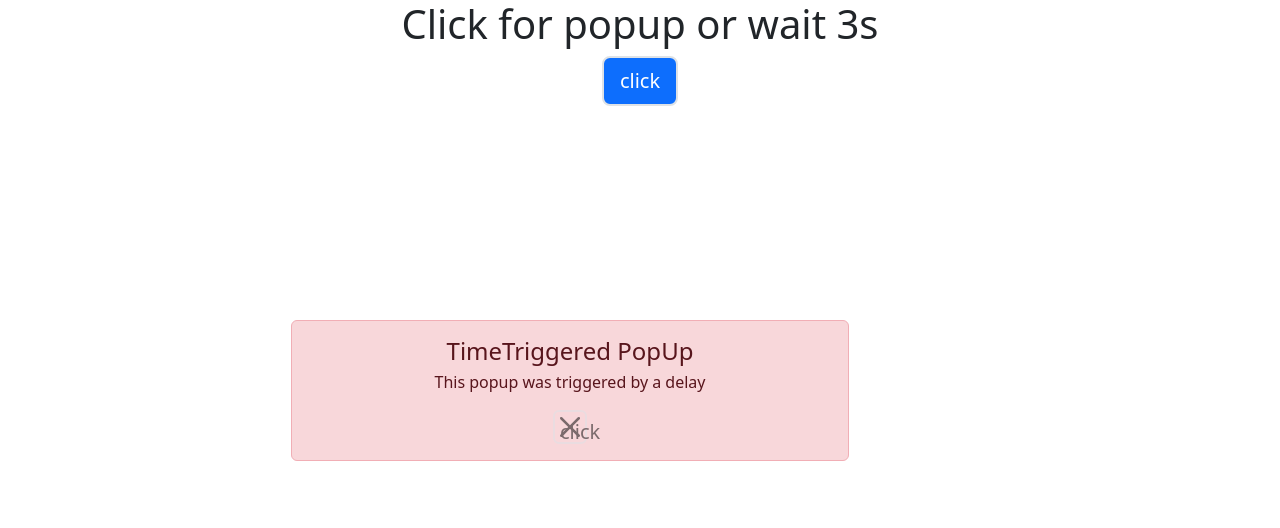
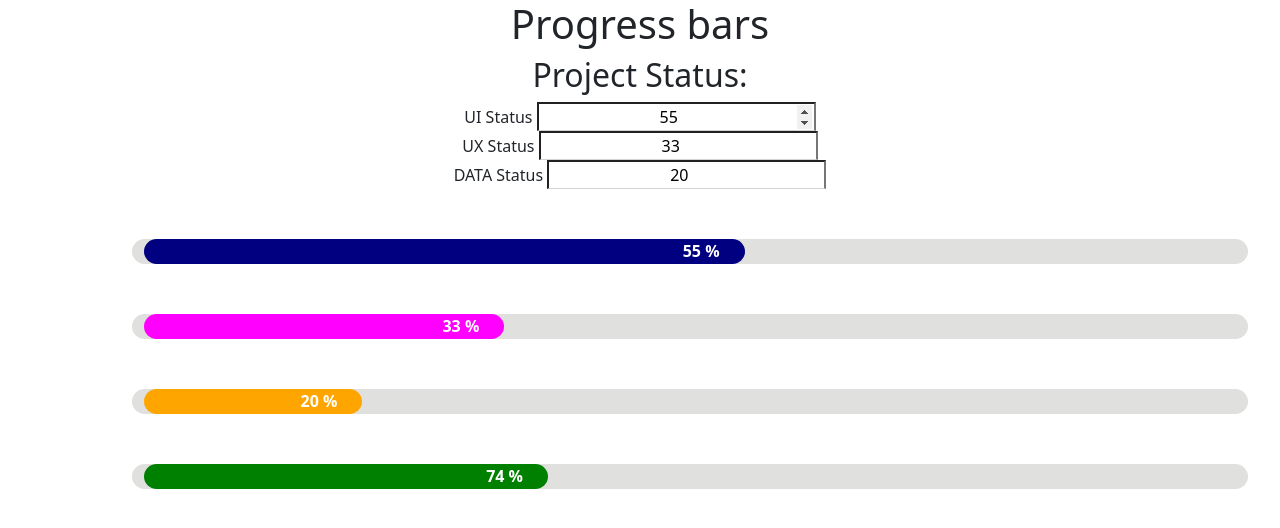
Before and after one commit to ljupchobozhinovski/react-exercises, a React (Create React App) app in the folder project-sandbox/: page / in a window 1280 px wide. Shown: the top 528 px of the page. Built offline with nearby package versions, Linux system fonts and the light colour scheme.

Commit message:
add random progress bar exercise

```diff
--- a/project-sandbox/src/App.js
+++ b/project-sandbox/src/App.js
@@ -1,5 +1,6 @@
 import "./App.css";
-import PopUpApp from "./projects/11-magic-pop-up/PopUpApp";
+import ProgressBarContainer from "./projects/12-progress-bar/ProgressBarContainer";
+// import PopUpApp from "./projects/11-magic-pop-up/PopUpApp";
 // import HiddenSearchBarApp from "./projects/10-hidden-search-bar/HiddenSearchBarApp";
 // import SliderApp from "./projects/09-slider/SliderApp";
 // import SlideToUnlock from "./projects/08-slide-to-unlock/SlideToUnlock";
@@ -24,7 +25,8 @@
       {/* <SlideToUnlock /> */}
       {/* <SliderApp /> */}
       {/* <HiddenSearchBarApp /> */}
-      <PopUpApp />
+      {/* <PopUpApp /> */}
+      <ProgressBarContainer />
     </div>
   );
 }
--- /dev/null
+++ b/project-sandbox/src/projects/12-progress-bar/ProgressBarContainer.jsx
@@ -0,0 +1,106 @@
+import React, { useEffect, useRef, useState } from "react";
+import Title from "../Components/Title";
+import ProgressBar from "../Components/ProgressBar";
+
+export default function ProgressBarContainer() {
+  const [completed, setCompleted] = useState(0);
+  const [status, setStatus] = useState({
+    ui: 55,
+    ux: 33,
+    data: 20
+  });
+
+  const projectData = [
+    {
+      bgColor: "navy",
+      completed: status.ui
+    },
+    {
+      bgColor: "magenta",
+      completed: status.ux
+    },
+    {
+      bgColor: "orange",
+      completed: status.data
+    }
+  ];
+
+  const inputStyle = {
+    width: 50,
+    outline: "none",
+    textAlign: "center",
+    borderBottom: "1px solid lightgray"
+  };
+
+  const uiInput = useRef(null);
+
+  useEffect(() => {
+    uiInput.current.focus();
+    setInterval(() => setCompleted(Math.floor(Math.random() * 100) + 1), 5000);
+  }, []);
+
+  return (
+    <div className="container text-center">
+      <Title text={"Progress bars"} />
+      <h2>Project Status:</h2>
+      <ul className="list-unstyled">
+        <li className="">
+          UI Status{" "}
+          <input
+            type="number"
+            min="0"
+            max="100"
+            style={inputStyle}
+            ref={uiInput}
+            value={status.ui}
+            className="w-25"
+            onChange={(e) => {
+              setStatus({ ...status, ui: e.target.value });
+            }}
+          />
+        </li>
+
+        <li className="">
+          UX Status{" "}
+          <input
+            className="w-25"
+            type="number"
+            min="0"
+            max="100"
+            style={inputStyle}
+            value={status.ux}
+            onChange={(e) => {
+              setStatus({ ...status, ux: e.target.value });
+            }}
+          />
+        </li>
+
+        <li className="">
+          DATA Status{" "}
+          <input
+            className="w-25"
+            type="number"
+            min="0"
+            max="100"
+            style={inputStyle}
+            value={status.data}
+            onChange={(e) => {
+              setStatus({ ...status, data: e.target.value });
+            }}
+          />
+        </li>
+      </ul>
+      {projectData.map((data, idx) => (
+        <ProgressBar
+          key={idx}
+          bgColor={data.bgColor}
+          completed={data.completed}
+        />
+      ))}
+      <ProgressBar
+        completed={completed}
+        bgColor={completed > 50 ? "green" : "red"}
+      />
+    </div>
+  );
+}
--- /dev/null
+++ b/project-sandbox/src/projects/Components/ProgressBar.jsx
@@ -0,0 +1,38 @@
+import React from "react";
+
+const ProgressBar = ({ bgColor, completed }) => {
+
+  const containerStyles = {
+    height: 25,
+    backgroundColor: "#e0e0de",
+    borderRadius: 50,
+    margin: 50,
+    width: "100%"
+  };
+
+  const fillerStyles = {
+    backgroundColor: bgColor,
+    height: "100%",
+    width: `${completed}%`,
+    borderRadius: "inherit",
+    textAlign: "right",
+    transition: "width 1s ease-in-out"
+  };
+
+  const labelStyles = {
+    padding: 15,
+    margin: 10,
+    color: "#fff",
+    fontWeight: "bold"
+  };
+
+  return (
+    <div style={containerStyles} className="container">
+      <div style={fillerStyles}>
+        <span style={labelStyles}>{`${completed} %`}</span>
+      </div>
+    </div>
+  );
+};
+
+export default ProgressBar;
```
